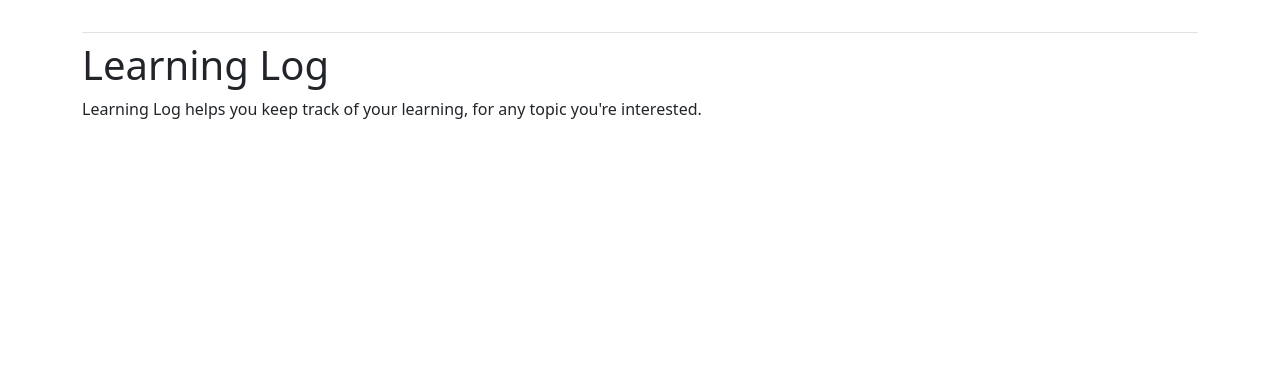
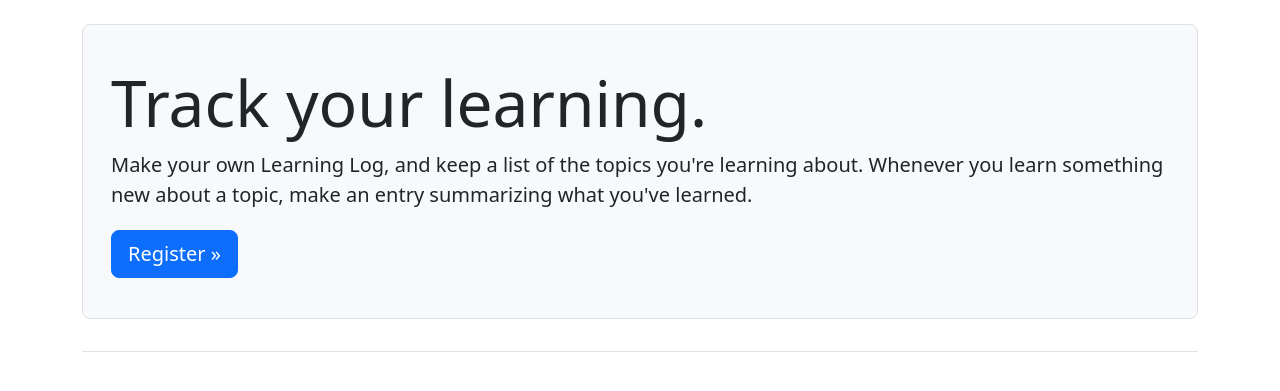
Before and after one commit to lifeBalance/django_first, a Django app: page / in a window 1280 px wide. Shown: the part 58-449 px from the top of the page. Run offline with Django 4.2, Linux system fonts and the light colour scheme; some libraries are stand-ins or nearby versions.

Commit message:
add jumbotro to index.html

```diff
--- a/learning_log_app/templates/learning_log_app/index.html
+++ b/learning_log_app/templates/learning_log_app/index.html
@@ -1,7 +1,17 @@
 {% extends "learning_log_app/base.html" %}
 
 <!-- The content of the block below goes into the extended template. -->
-{% block content %}
-<h1>Learning Log</h1>
-<p>Learning Log helps you keep track of your learning, for any topic you're interested.</p>
-{% endblock content %}
+{% block page_header %}
+  <div class="p-3 mb-4 bg-light border rounded-3">
+    <div class="container-fluid py-4">
+      <h1 class="display-3">Track your learning.</h1>
+
+      <p class="lead">Make your own Learning Log, and keep a list of the
+      topics you're learning about. Whenever you learn something new
+      about a topic, make an entry summarizing what you've learned.</p>
+
+      <a class="btn btn-primary btn-lg mt-1"
+          href="{% url 'accounts_app:register' %}">Register &raquo;</a>
+    </div>
+  </div>
+{% endblock page_header %}
```
